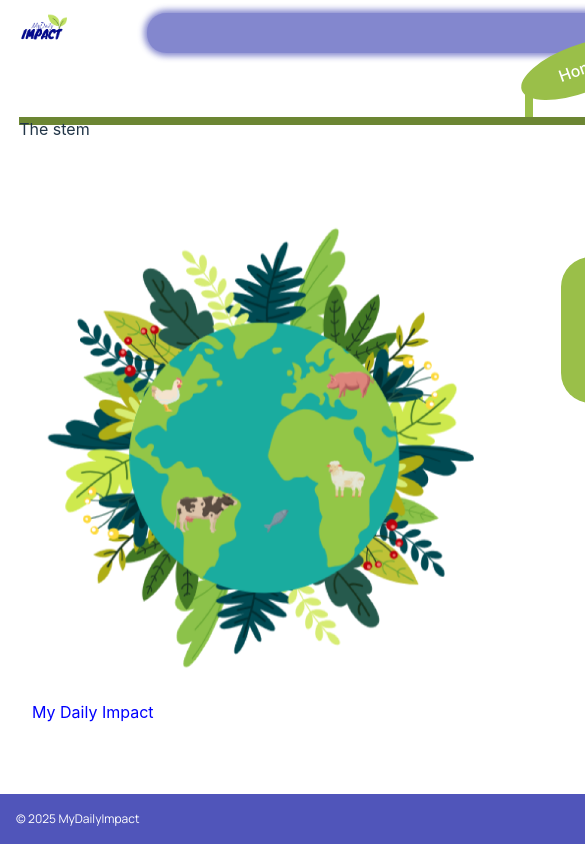
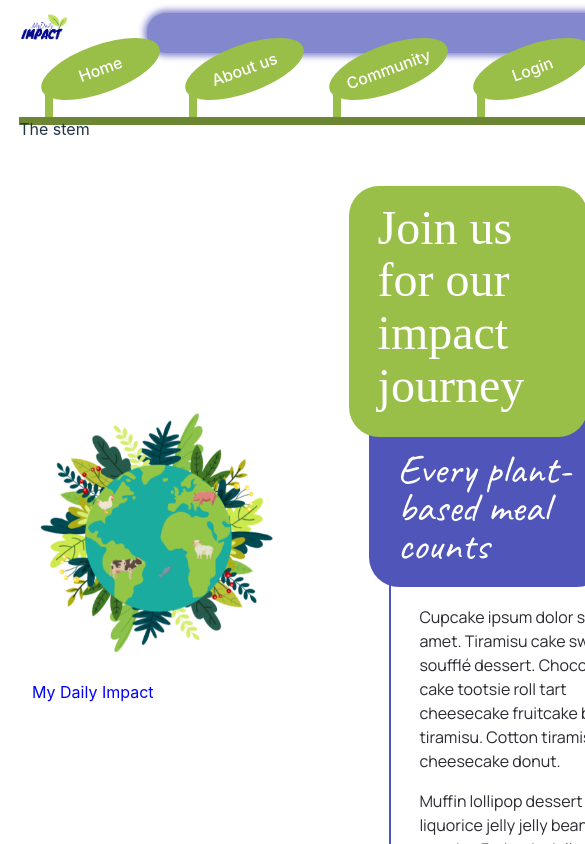
Before and after one commit to TechLabs-Remote-Bootcamp/WS24-MyDailyImpact, a React (Vite) app in the folder mdi-react/: page / in a window 390 px wide. Shown: the top 844 px of the page, 585 px wide, since content can reach past the window. Built offline with nearby package versions, Linux system fonts and the light colour scheme; a web font is replaced by a local one.

Commit message:
fix header responsiveness

```diff
--- a/mdi-react/src/components/Header.scss
+++ b/mdi-react/src/components/Header.scss
@@ -60,7 +60,7 @@ header {
   flex-direction: row;
   justify-content: space-around;
   border-color: purple;
-  margin: 0 2.6rem 0 30rem;
+  margin: 0 2.6rem 0 auto;
 
   .single {
     display: grid;
```
